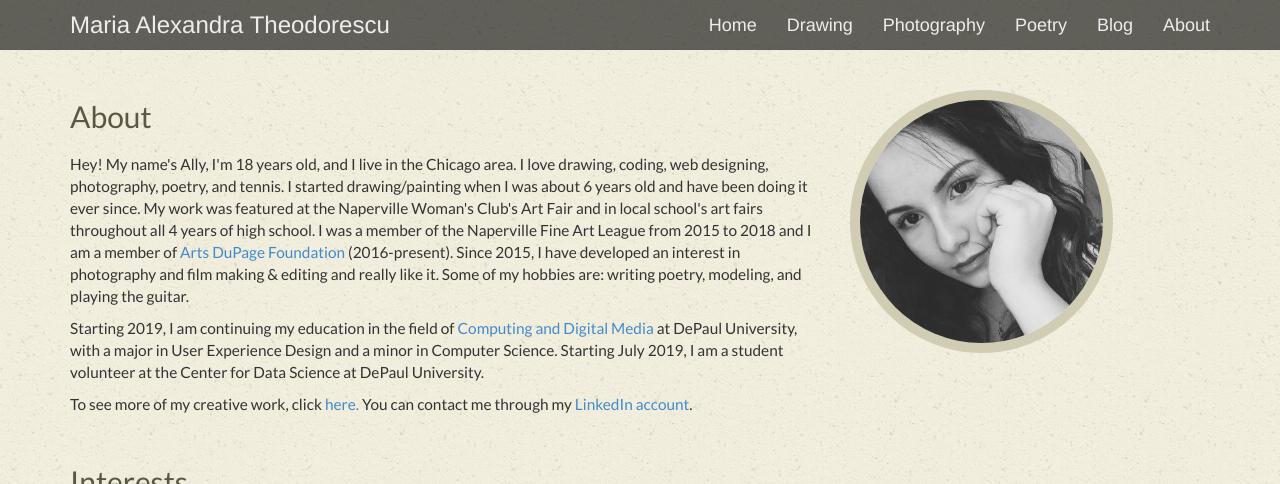
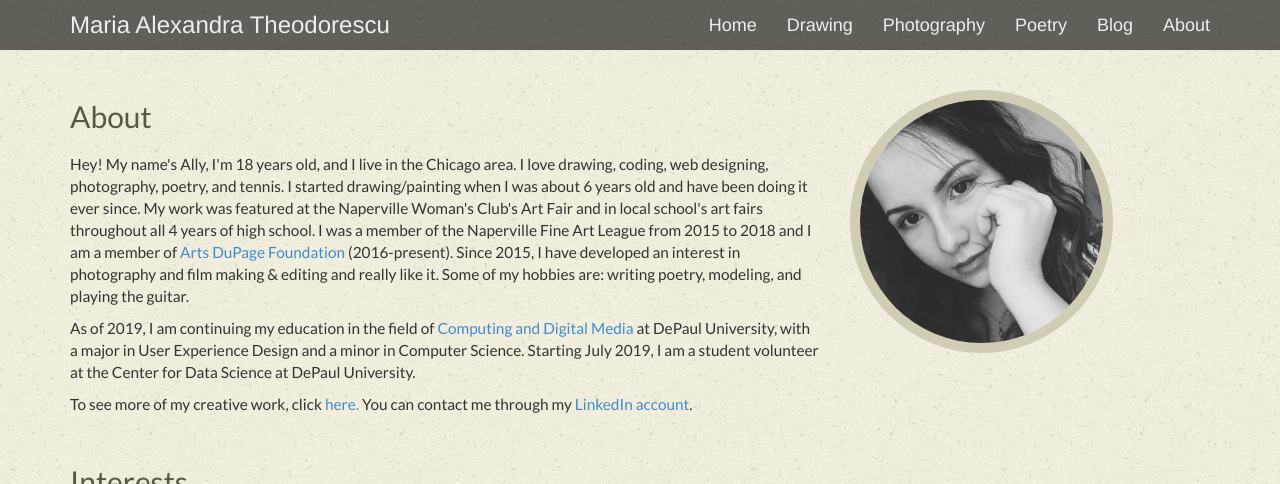
Before and after one commit to allyth/allyth, a Jekyll site: the page built from about.html, in a window 1280 px wide and 900 px high, cut to the strip 0-484 px from the top of the window. Built offline with Jekyll 4.4.1, drawn with Linux system fonts in a browser that asks for light colours; some web fonts are replaced.

Commit message:
Edit About

```diff
--- a/about.html
+++ b/about.html
@@ -13,7 +13,7 @@
                     My work was featured at the Naperville Woman's Club's Art Fair and in local school's art fairs throughout all 4 years of high school.
                     I was a member of the Naperville Fine Art League from 2015 to 2018 and I am a member of <a href="http://www.artsdupage.org/">Arts DuPage Foundation</a> (2016-present).
                     Since 2015, I have developed an interest in photography and film making & editing and really like it. Some of my hobbies are: writing poetry, modeling, and playing the guitar.</p>
-                    <p> Starting 2019, I am continuing my education in the field of <a href="https://www.cdm.depaul.edu/Pages/default.aspx">Computing and Digital Media</a> at DePaul University, with a major in User Experience Design and a minor in Computer Science. Starting July 2019, I am a student volunteer at the Center for Data Science at DePaul University.</p>
+                    <p> As of 2019, I am continuing my education in the field of <a href="https://www.cdm.depaul.edu/Pages/default.aspx">Computing and Digital Media</a> at DePaul University, with a major in User Experience Design and a minor in Computer Science. Starting July 2019, I am a student volunteer at the Center for Data Science at DePaul University.</p>
                     <p>To see more of my creative work, click <a href="https://www.instagram.com/oceanbluesoul/">here.</a> You can contact me through my <a href="http://www.linkedin.com/in/alexandra-theodorescu">LinkedIn account</a>.</p>
 
 
```
